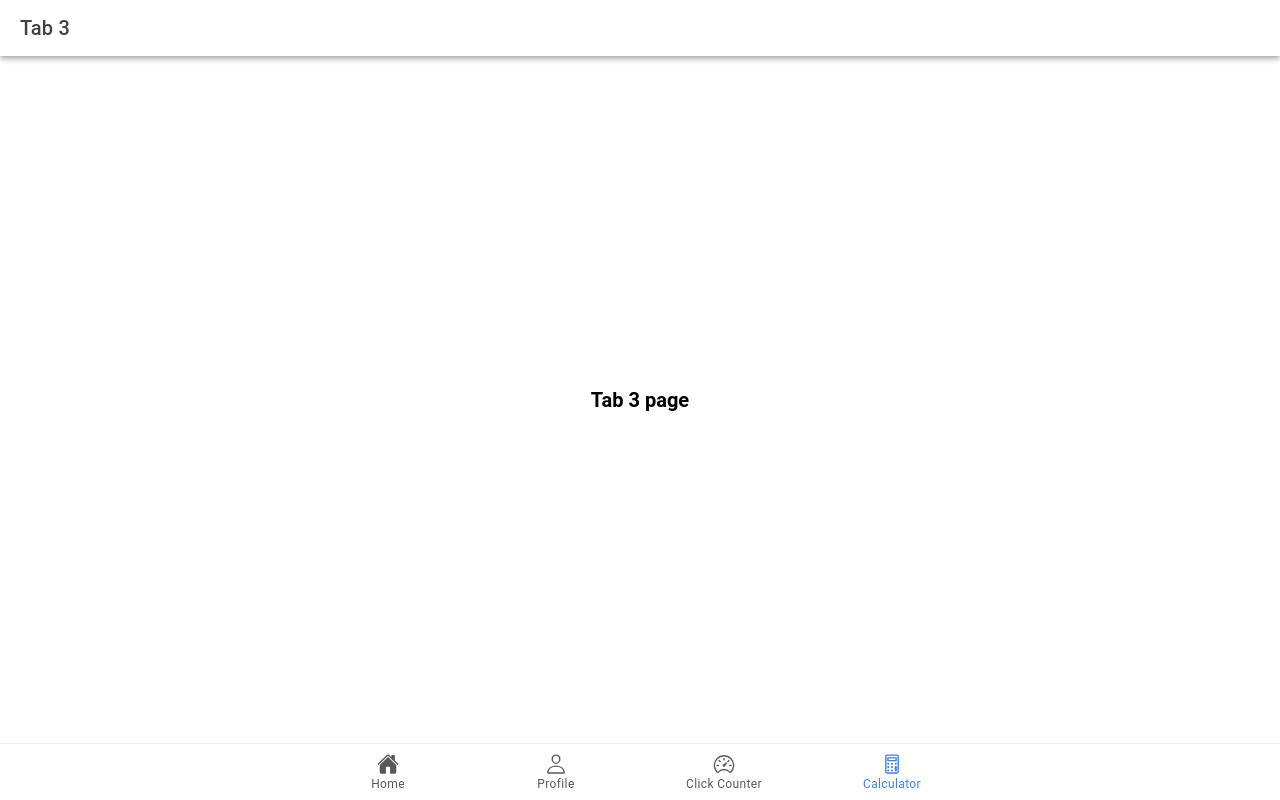
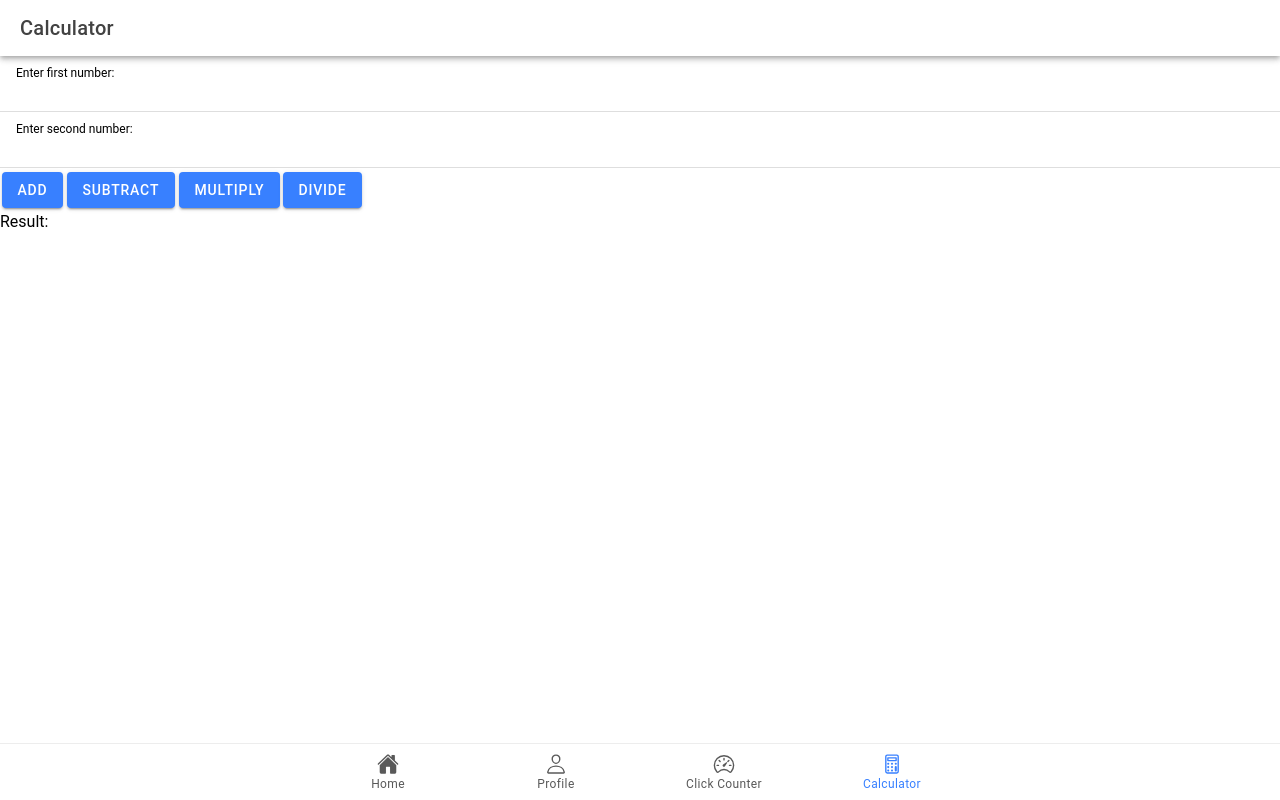
Before and after one commit to Earlsachi/ion-t-saplot, a React (Vite) app: page /tab3 in a window 1280 px wide. Built offline with nearby package versions, Linux system fonts and the light colour scheme.

Commit message:
added calculator to Tab3.tsx

```diff
--- a/src/pages/Tab3.tsx
+++ b/src/pages/Tab3.tsx
@@ -1,22 +1,78 @@
-import { IonContent, IonHeader, IonPage, IonTitle, IonToolbar } from '@ionic/react';
+import React, { useState } from 'react';
+import { IonContent, IonHeader, IonPage, IonTitle, IonToolbar, IonInput, IonButton, IonItem, IonLabel } from '@ionic/react';
 import ExploreContainer from '../components/ExploreContainer';
 import './Tab3.css';
 
 const Tab3: React.FC = () => {
+  const [result, setResult] = useState<number | string>('');
+
+  const add = (x: number, y: number) => {
+    return x + y;
+  }
+
+  const subtract = (x: number, y: number) => {
+    return x - y;
+  }
+
+  const multiply = (x: number, y: number) => {
+    return x * y;
+  }
+
+  const divide = (x: number, y: number) => {
+    if (y === 0) {
+      return "Error! Division by zero.";
+    } else {
+      return x / y;
+    }
+  }
+
+  const handleCalculate = (operator: string) => {
+    const num1 = parseFloat((document.getElementById('num1') as HTMLInputElement).value);
+    const num2 = parseFloat((document.getElementById('num2') as HTMLInputElement).value);
+
+    let result: number | string = '';
+
+    switch (operator) {
+      case '+':
+        result = add(num1, num2);
+        break;
+      case '-':
+        result = subtract(num1, num2);
+        break;
+      case '*':
+        result = multiply(num1, num2);
+        break;
+      case '/':
+        result = divide(num1, num2);
+        break;
+      default:
+        result = "Invalid operator";
+    }
+
+    setResult(result);
+  }
+
   return (
     <IonPage>
       <IonHeader>
         <IonToolbar>
-          <IonTitle>Tab 3</IonTitle>
+          <IonTitle>Calculator</IonTitle>
         </IonToolbar>
       </IonHeader>
       <IonContent fullscreen>
-        <IonHeader collapse="condense">
-          <IonToolbar>
-            <IonTitle size="large">Tab 3</IonTitle>
-          </IonToolbar>
-        </IonHeader>
-        <ExploreContainer name="Tab 3 page" />
+        <IonItem>
+          <IonLabel position="stacked">Enter first number:</IonLabel>
+          <IonInput id="num1" type="number" />
+        </IonItem>
+        <IonItem>
+          <IonLabel position="stacked">Enter second number:</IonLabel>
+          <IonInput id="num2" type="number" />
+        </IonItem>
+        <IonButton onClick={() => handleCalculate('+')}>Add</IonButton>
+        <IonButton onClick={() => handleCalculate('-')}>Subtract</IonButton>
+        <IonButton onClick={() => handleCalculate('*')}>Multiply</IonButton>
+        <IonButton onClick={() => handleCalculate('/')}>Divide</IonButton>
+        <div>Result: {result}</div>
       </IonContent>
     </IonPage>
   );
```
